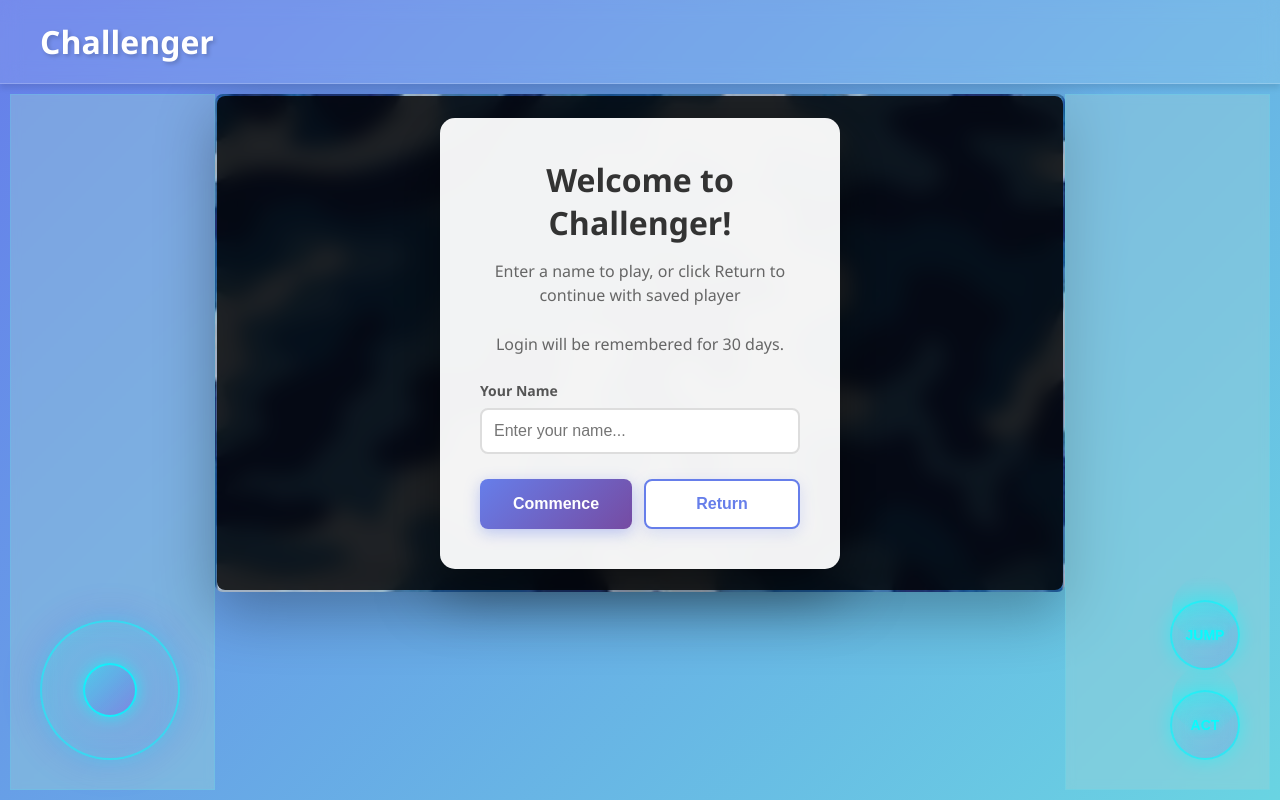
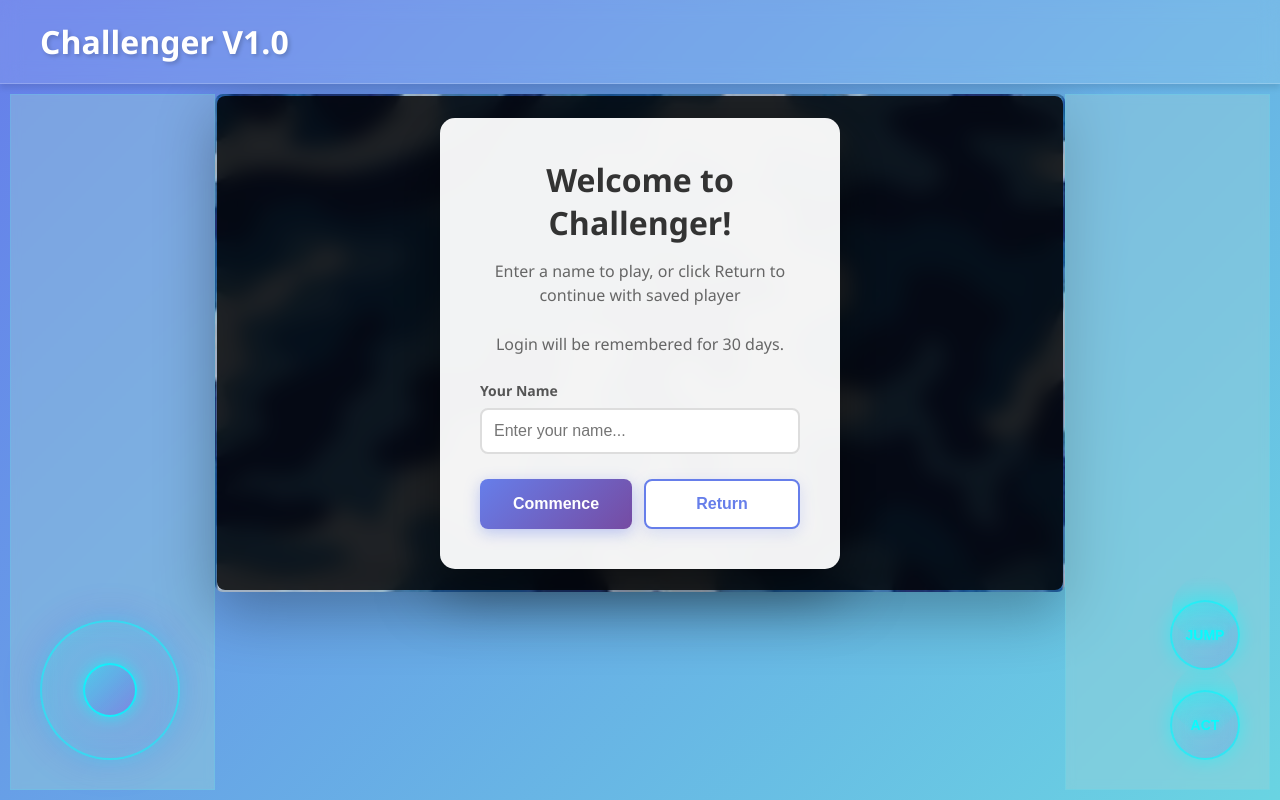
Before and after one commit to TRKID-Poke-Poke-prod-prod/Challengers, a Flask app: page / in a window 1280 px wide. Run offline with Flask 3, Linux system fonts and the light colour scheme; some libraries are stand-ins or nearby versions.

Commit message:
Update index.html

```diff
--- a/templates/index.html
+++ b/templates/index.html
@@ -23,7 +23,7 @@
 </head>
 <body>
     <header id="header">
-        <h1>Challenger</h1>
+        <h1>Challenger V1.0</h1>
         {% if current_user.is_authenticated %}
             <a href="{{ url_for('profile') }}" class="auth-button profile-button">
                 Profile ({{ current_user.username }})
@@ -206,4 +206,5 @@
     <script src="{{ url_for('static', filename='js/inputs.js') }}"></script>
     <script src="{{ url_for('static', filename='js/game.js') }}"></script>
 </body>
+
 </html>
```
